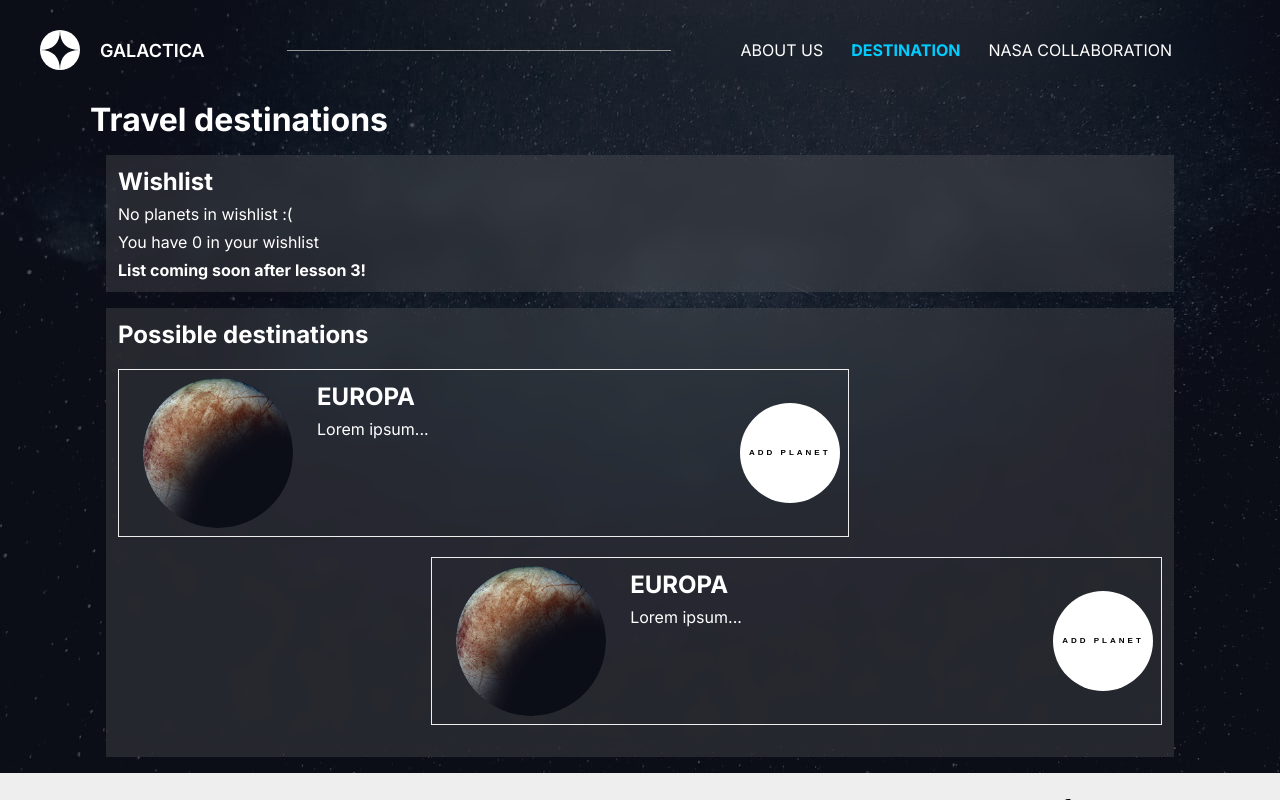
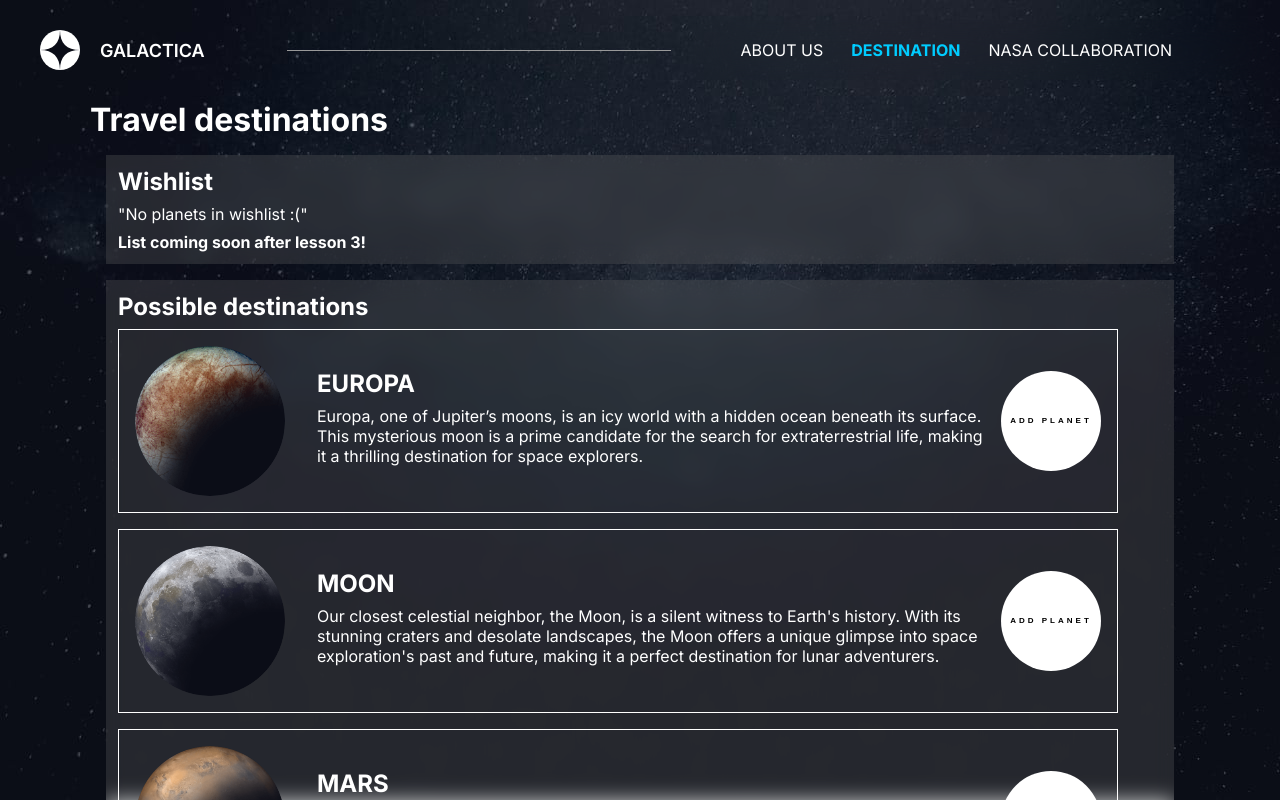
Before and after one commit to yasi-ayazi/react-1-hw, a Next.js app: page /destination in a window 1280 px wide. Shown: the top 800 px of the page. Built offline with nearby package versions, Linux system fonts and the light colour scheme.

Commit message:
Refactor destination page and enhance styling for planet cards; update footer and social media components for consistency

```diff
--- a/app/destination/page.js
+++ b/app/destination/page.js
@@ -1,12 +1,14 @@
 "use client";
 
-import { useState } from 'react';
+import { useState } from "react";
 
-import styles from '@/components/destination/destination.module.css';
-import { AddWishlistItem } from '@/components/destination/AddWishlistItem';
+import styles from "../page.module.css";
+import { AddWishlistItem } from "@/components/destination/AddWishlistItem";
+import { PlanetWishlistItem } from "./PlanetWishlistItem"; // Import the PlanetWishlistItem component
 
 // TASK - React 1 week 2
 // Move this to its own file
+/* ٔNow it's in app/destination/PlanetWishlistItem.js
 const PlanetWishlistItem = ({
   name,
   onRemove,
@@ -20,21 +22,54 @@ const PlanetWishlistItem = ({
     </div>
   );
 }
-
+*/
 
 export const Destinations = () => {
   const [selectedPlanets, onAddPlanet] = useState([]);
+  // We don't need this line anymore. (let isPlanetSelected = false;)
+  // We don't need this line anymore. (let numberOfPlanets = 0;)
+  const numberOfPlanets = selectedPlanets.length;
+  const planetData = [
+    {
+      name: "Europa",
+      description:
+        "Europa, one of Jupiter’s moons, is an icy world with a hidden ocean beneath its surface. This mysterious moon is a prime candidate for the search for extraterrestrial life, making it a thrilling destination for space explorers.",
+      thumbnail: "/destination/image-europa.png",
+    },
+    {
+      name: "Moon",
+      description:
+        "Our closest celestial neighbor, the Moon, is a silent witness to Earth's history. With its stunning craters and desolate landscapes, the Moon offers a unique glimpse into space exploration's past and future, making it a perfect destination for lunar adventurers.",
+      thumbnail: "/destination/image-moon.png",
+    },
+    {
+      name: "Mars",
+      description:
+        "Mars, the Red Planet, is a barren yet fascinating world with vast deserts, towering volcanoes, and the deepest canyon in the solar system. As humanity’s next frontier, Mars invites us to dream of colonization and the possibilities of life beyond Earth.",
+      thumbnail: "/destination/image-mars.png",
+    },
+    {
+      name: "Titan",
+      description:
+        "Titan, Saturn's largest moon, is a world of dense atmosphere and liquid methane lakes. This enigmatic moon is shrouded in a thick orange haze, concealing a landscape that is both alien and strangely familiar, beckoning explorers to uncover its secrets.",
+      thumbnail: "/destination/image-titan.png",
+    },
+  ];
 
-  let isPlanetSelected = false;
-  let numberOfPlanets = 0;
-
-  const onAddOrRemovePlanet = (name, index) => {
+  const onAddOrRemovePlanet = (name) => {
+    //I deleted Index
     // TASK - React 1 week 2
     // Implement this function
     // If you press the "ADD PLANET" the selected planet should display "SELECTED"
     // And the counter should update, how many planets are selected (numberOfPlanets)
-    console.log(`You seleceted the following planet: ${name}, with the index of ${index}`);
+    if (selectedPlanets.includes(name)) {
+      // remove
+      onAddPlanet(selectedPlanets.filter((p) => p !== name));
+    } else {
+      // add
+      onAddPlanet([...selectedPlanets, name]);
     }
+  };
 
   return (
     <div className="fullBGpicture">
@@ -42,11 +77,15 @@ export const Destinations = () => {
         <h1>Travel destinations</h1>
         <section className="card">
           <h2>Wishlist</h2>
+
           {/* TASK - React 1 week 2 */}
           {/* Display the number Of selected planets */}
           {/* Display the "no planets" message if it is empty! */}
-          <p>No planets in wishlist :(</p>
-          <p>You have {numberOfPlanets} in your wishlist</p>
+          {selectedPlanets.length === 0 ? (
+            <p> "No planets in wishlist :(" </p>
+          ) : (
+            <p>`You have {selectedPlanets.length} in your wishlist`</p>
+          )}
           <b>List coming soon after lesson 3!</b>
 
           {/* STOP! - this is for week 3!*/}
@@ -79,36 +118,35 @@ export const Destinations = () => {
           {/* Use the README.md file for descriptions */}
           {/* Create a <PlanetCard /> component, which accepts the following properties: */}
           {/* name, description, thumbnail, isSelected, onAddOrRemovePlanet */}
-          <div className={styles.planetCard}>
-            <img className={styles.planetThumbnail} src="/destination/image-europa.png" alt="" />
+
+          {planetData.map((planet) => {
+            const isSelected = selectedPlanets.includes(planet.name);
+            return (
+              <div key={planet.name} className={styles.planetCard}>
+                <img
+                  className={styles.planetThumbnail}
+                  src={planet.thumbnail}
+                  alt={planet.name}
+                />
                 <div className={styles.planetDescription}>
-              <h2>EUROPA {isPlanetSelected ? "- SELECTED" : ""}</h2>
-              <p>Lorem ipsum...</p>
+                  <h2>
+                    {planet.name.toUpperCase()} {isSelected ? "- SELECTED" : ""}
+                  </h2>
+                  <p>{planet.description}</p>
                 </div>
                 <button
                   className="roundButton"
-              onClick={() => onAddOrRemovePlanet('Pluto', 0)}
+                  onClick={() => onAddOrRemovePlanet(planet.name)}
                 >
-              {isPlanetSelected ? "REMOVE" : "ADD PLANET"}
+                  {isSelected ? "REMOVE" : "ADD PLANET"}
                 </button>
               </div>
-          <div className={styles.planetCard}>
-            <img className={styles.planetThumbnail} src="/destination/image-europa.png" alt="" />
-            <div className={styles.planetDescription}>
-              <h2>EUROPA {isPlanetSelected ? "- SELECTED" : ""}</h2>
-              <p>Lorem ipsum...</p>
-            </div>
-            <button
-              className="roundButton"
-              onClick={() => onAddOrRemovePlanet('Pluto', 0)}
-            >
-              {isPlanetSelected ? "REMOVE" : "ADD PLANET"}
-            </button>
-          </div>
+            );
+          })}
         </section>
       </main>
     </div>
   );
-}
+};
 
 export default Destinations;
--- a/app/page.module.css
+++ b/app/page.module.css
@@ -3,7 +3,7 @@
 }
 
 .hero {
-  background-image: url('/home/background-home-desktop.jpg');
+  background-image: url("/home/background-home-desktop.jpg");
   background-size: cover;
   background-position: center;
   height: 100vh;
@@ -37,7 +37,6 @@ p.heroJumbo {
   font-weight: 100;
 }
 
-
 .exploreButton {
   height: 250px;
   width: 250px;
@@ -48,3 +47,21 @@ p.heroJumbo {
   font-weight: 200;
   letter-spacing: 4px;
 }
+
+.planetThumbnail {
+  width: 150px;
+  height: auto;
+  object-fit: contain;
+  border-radius: 50%;
+  margin-right: 1rem;
+}
+
+.planetCard {
+  display: flex;
+  align-items: center;
+  gap: 1rem;
+  border: 1px solid white;
+  padding: 1rem;
+  margin-bottom: 1rem;
+  max-width: 1000px;
+}
--- a/components/ui/Footer.module.css
+++ b/components/ui/Footer.module.css
@@ -19,7 +19,9 @@
   padding: var(--spacing-08) 0;
 }
 
-.footer p, .footer a, .footer li {
+.footer p,
+.footer a,
+.footer li {
   color: #000;
   font-size: medium;
   font-weight: 200;
--- a/components/ui/NavItem.js
+++ b/components/ui/NavItem.js
@@ -1,4 +1,4 @@
-'use client';
+"use client";
 
 import styles from "./Navbar.module.css";
 
@@ -7,7 +7,7 @@ const NavItem = ({ title, link, isActive, index }) => {
     <li key={index}>
       <a
         href={link}
-            className={isActive ? styles.navItemActive : styles.navItem}
+        className={isActive ? styles.navItemActive : styles.navItem}
       >
         {title}
       </a>
--- a/components/ui/SocialMediaItem.js
+++ b/components/ui/SocialMediaItem.js
@@ -1,6 +1,6 @@
-'use client';
-import { FontAwesomeIcon } from '@fortawesome/react-fontawesome';
-import styles from './Footer.module.css';
+"use client";
+import { FontAwesomeIcon } from "@fortawesome/react-fontawesome";
+import styles from "./Footer.module.css";
 
 export const SocialMediaItem = ({ url, title, icon }) => {
   return (
```
Also changed, not shown: components/ui/Footer.js (line endings or trailing spaces), font/fontAwesome.js (line endings or trailing spaces). Lines whose indentation alone changed are shown as unchanged.
